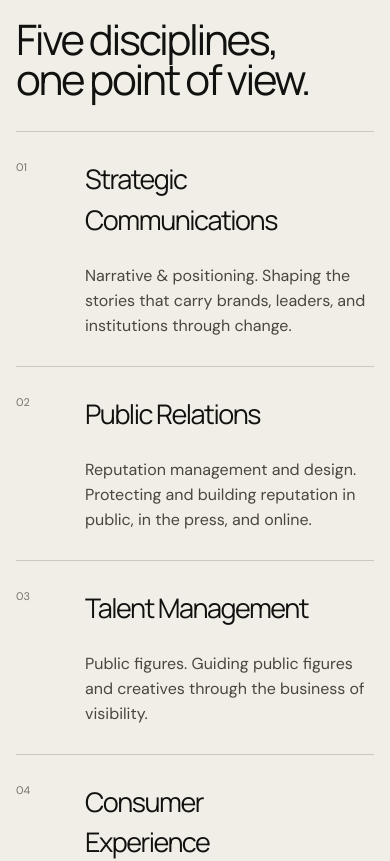
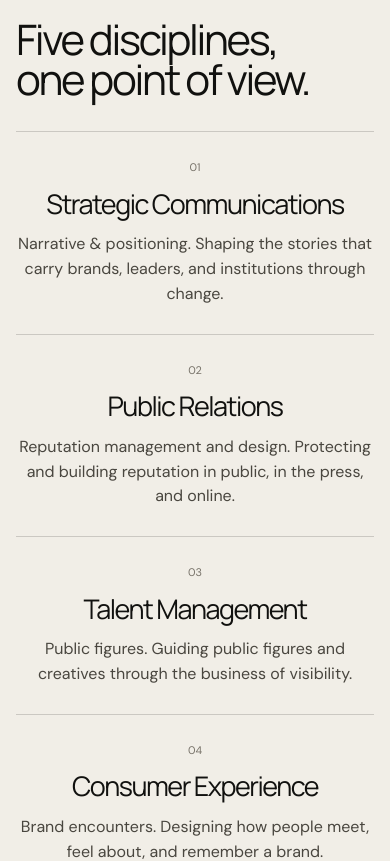
Before and after one commit to blackgram/brown-square, a Next.js app: page / in a window 390 px wide. Shown: the part 1660-2521 px from the top of the page. Built offline with nearby package versions, Linux system fonts and the light colour scheme; no server answers.

Commit message:
fix: update layout for services section to improve responsiveness and alignment

```diff
--- a/src/app/(marketing)/page.tsx
+++ b/src/app/(marketing)/page.tsx
@@ -98,13 +98,13 @@ export default async function HomePage() {
             {services.map((service) => (
               <StaggerItem
                 key={service.id}
-                className="grid grid-cols-[70px_1fr_1fr_40px] items-start gap-6 border-b border-line py-[27px] max-md:grid-cols-[45px_1fr_25px]"
+                className="grid grid-cols-[70px_1fr_1fr_40px] items-start gap-6 border-b border-line py-[27px] max-md:grid-cols-1 max-md:justify-items-center max-md:gap-2 max-md:text-center"
               >
                 <span className="text-[11px] text-muted">{service.num}</span>
                 <h3 className="font-display text-[27px] font-normal tracking-[-0.055em]">
                   {service.title}
                 </h3>
-                <p className="m-0 max-w-[520px] leading-[1.55] text-[#49463f] max-md:col-span-2 max-md:col-start-2">
+                <p className="m-0 max-w-[520px] leading-[1.55] text-[#49463f]">
                   {service.summary}
                 </p>
                 {/* <span className="text-[22px] max-md:col-start-3 max-md:row-start-1">
```
